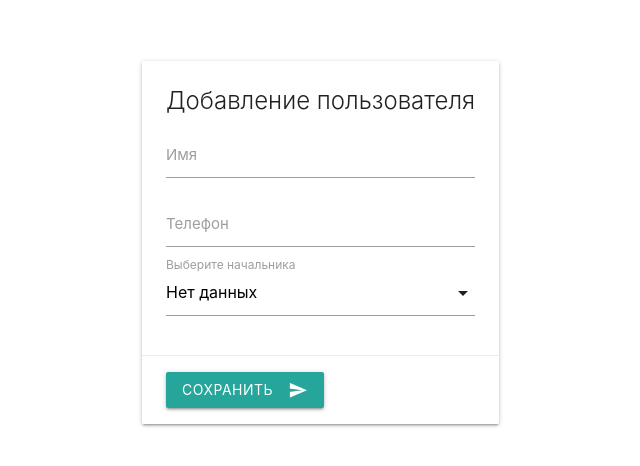
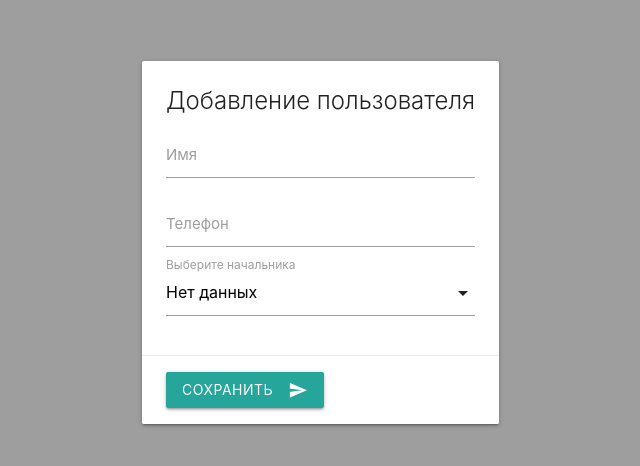
Before and after one commit to Shystriyhlopchik/roistat, a Vue app in the folder vue-test/: page /create-user in a window 1280 px wide. Shown: the part 166-632 px from the top of the page, without its empty margins (336-976 px from the left). Built offline with nearby package versions, Linux system fonts and the light colour scheme.

Commit message:
внес правки в layout

```diff
--- a/vue-test/src/App.vue
+++ b/vue-test/src/App.vue
@@ -8,14 +8,16 @@
 
 <script>
 import EmptyLayout from '@/layouts/EmptyLayout'
+import MainLayout from '@/layouts/MainLayout'
 export default {
   computed: {
     layout() {
-      return 'empty-layout'
+      let layout = (this.$route.meta.layout || 'main') + '-layout'
+      return layout
     }
   },
   components: {
-    EmptyLayout
+    EmptyLayout, MainLayout
   }
 }
 </script>
--- /dev/null
+++ b/vue-test/src/assets/style/blocks/empty-layout/empty-layout.css
@@ -0,0 +1,3 @@
+.empty-layout {
+  height: 100vh !important;
+}
--- a/vue-test/src/assets/style/index.css
+++ b/vue-test/src/assets/style/index.css
@@ -1,17 +1,15 @@
 @import url('./blocks/page/page.css');
 @import url('./blocks/header/header.css');
 @import url('./blocks/tabel/tabel.css');
+@import url('./blocks/empty-layout/empty-layout.css');
 
-
+body {
+  background-color: darkgrey;
+}
 .app__block {
   margin: 0 auto;
 }
 
-.grey {
-  width: 100vw;
-  height: 100%;
-  background-color: darkgrey;
-}
 
 .card__center {
   max-width: 400px;
--- a/vue-test/src/layouts/EmptyLayout.vue
+++ b/vue-test/src/layouts/EmptyLayout.vue
@@ -1,5 +1,11 @@
 <template>
-  <div class="grey">
+  <div class="grey empty-layout">
     <router-view />
   </div>
 </template>
+
+<script>
+export default {
+  name: 'empty-layout'
+}
+</script>
--- /dev/null
+++ b/vue-test/src/layouts/MainLayout.vue
@@ -0,0 +1,24 @@
+<template>
+  <div class="page__main">
+    <header class="header">
+      <div class="header__img">
+        <img src="@/assets/images/logo_transparent.png" alt="Roistat">
+      </div>
+      <div class="header__title">
+        <h1>Телефонный справочник компании (beta)</h1>
+      </div>
+    </header>
+
+    <tabel />
+  </div>
+</template>
+
+<script>
+import Tabel from '@/components/Tabel'
+export default {
+  name: 'main-layout',
+  components: {
+    Tabel
+  }
+}
+</script>
--- a/vue-test/src/router/index.js
+++ b/vue-test/src/router/index.js
@@ -12,6 +12,7 @@ Vue.use(VueRouter)
   {
     path: '/create-user',
     name: 'Create',
+    meta: {layout: 'empty'},
     component: () => import('@/views/CreateUser')
   },
   {
```
